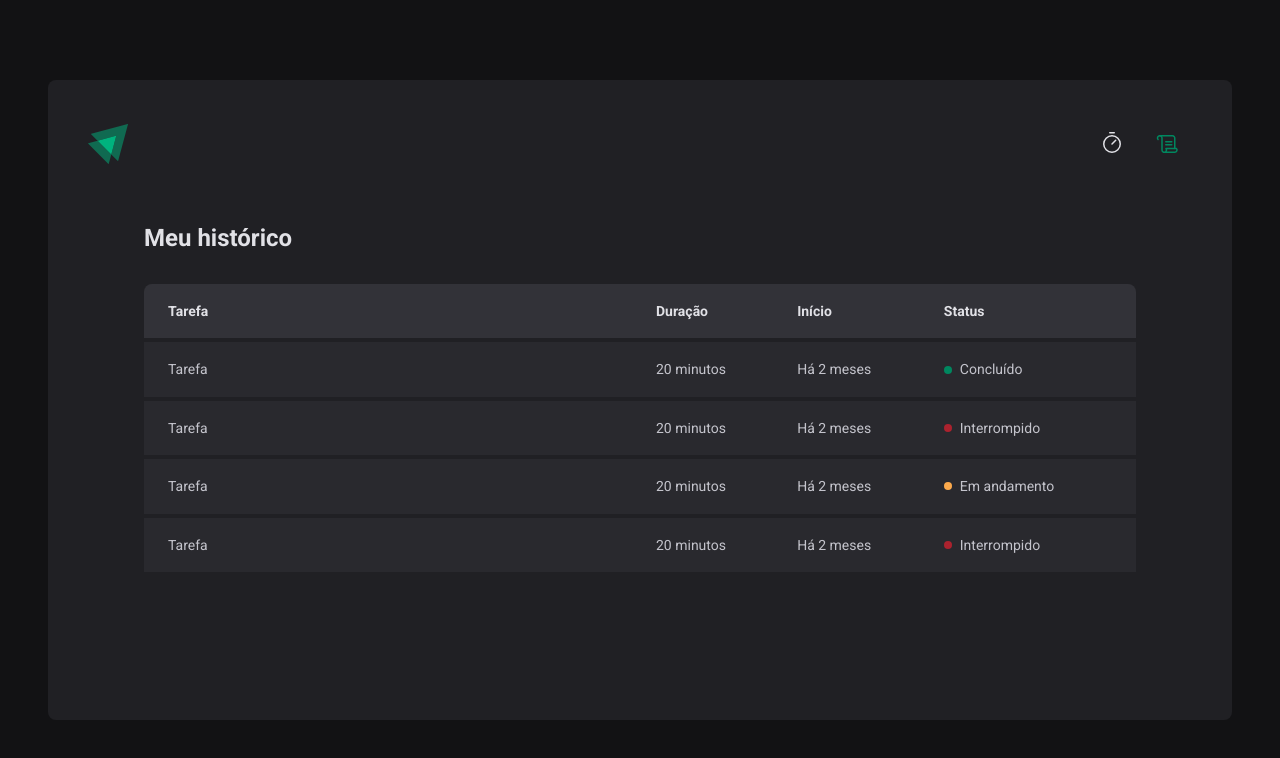
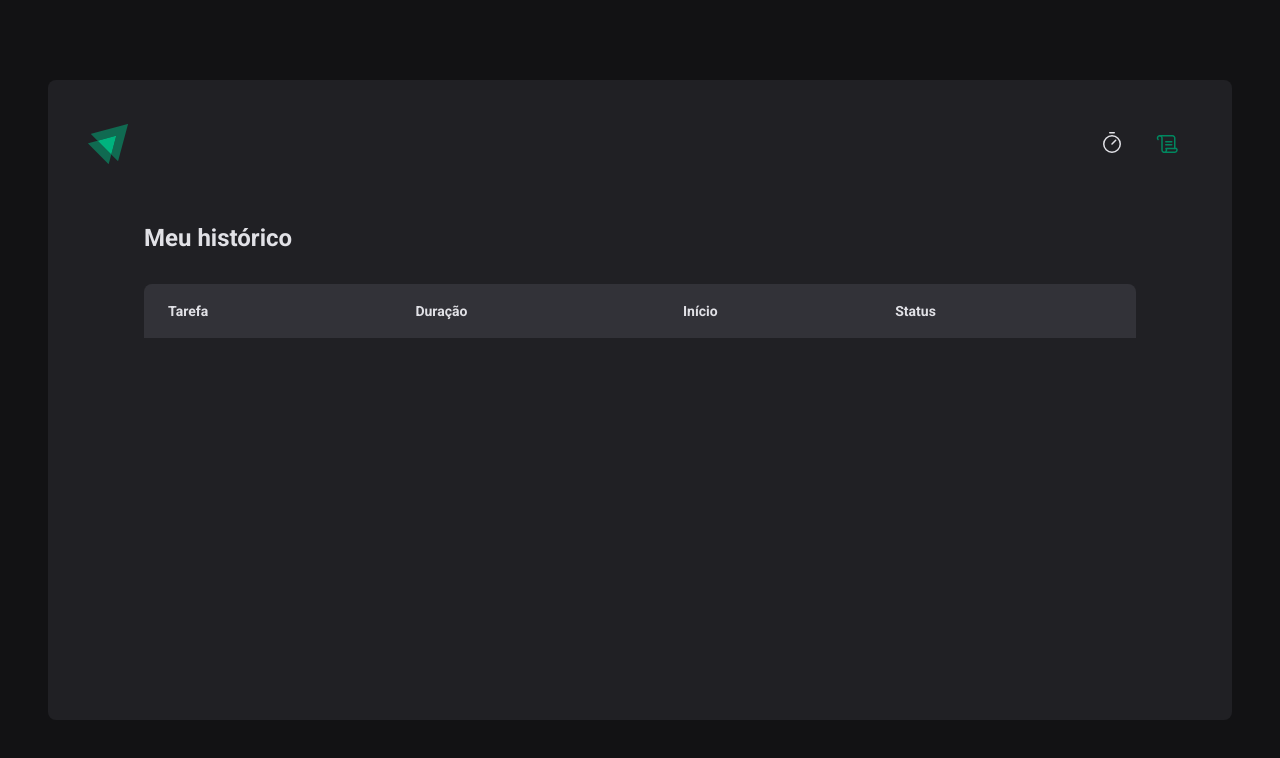
Before and after one commit to viniciusmendite/ignite-timer, a React (Vite) app: page /history in a window 1280 px wide. Shown: the top 758 px of the page. Built offline with nearby package versions, Linux system fonts and the light colour scheme.

Commit message:
feat: history listing

```diff
--- a/src/pages/History/index.tsx
+++ b/src/pages/History/index.tsx
@@ -1,6 +1,12 @@
+import { useContext } from 'react';
+
+import { CyclesContext } from '../../contexts/CyclesContext';
+
 import { HistoryContainer, HistoryList, Status } from './styles';
 
 export function History() {
+  const { cycles } = useContext(CyclesContext);
+
   return (
     <HistoryContainer>
       <h1>Meu histórico</h1>
@@ -16,38 +22,28 @@
             </tr>
           </thead>
           <tbody>
-            <tr>
-              <td>Tarefa</td>
-              <td>20 minutos</td>
-              <td>Há 2 meses</td>
-              <td>
-                <Status statusColor="green">Concluído</Status>
-              </td>
-            </tr>
-            <tr>
-              <td>Tarefa</td>
-              <td>20 minutos</td>
-              <td>Há 2 meses</td>
-              <td>
-                <Status statusColor="red">Interrompido</Status>
-              </td>
-            </tr>
-            <tr>
-              <td>Tarefa</td>
-              <td>20 minutos</td>
-              <td>Há 2 meses</td>
-              <td>
-                <Status statusColor="yellow">Em andamento</Status>
-              </td>
-            </tr>
-            <tr>
-              <td>Tarefa</td>
-              <td>20 minutos</td>
-              <td>Há 2 meses</td>
-              <td>
-                <Status statusColor="red">Interrompido</Status>
-              </td>
-            </tr>
+            {cycles.map((cycle) => {
+              return (
+                <tr key={cycle.id}>
+                  <td>{cycle.task}</td>
+                  <td>{cycle.minutesAmount} minutos</td>
+                  <td>{cycle.startDate.toISOString()}</td>
+                  <td>
+                    {cycle.finishedDate && (
+                      <Status statusColor="green">Concluído</Status>
+                    )}
+
+                    {cycle.interruptedDate && (
+                      <Status statusColor="red">Interrompido</Status>
+                    )}
+
+                    {!cycle.finishedDate && !cycle.interruptedDate && (
+                      <Status statusColor="yellow">Em andamento</Status>
+                    )}
+                  </td>
+                </tr>
+              );
+            })}
           </tbody>
         </table>
       </HistoryList>
```
